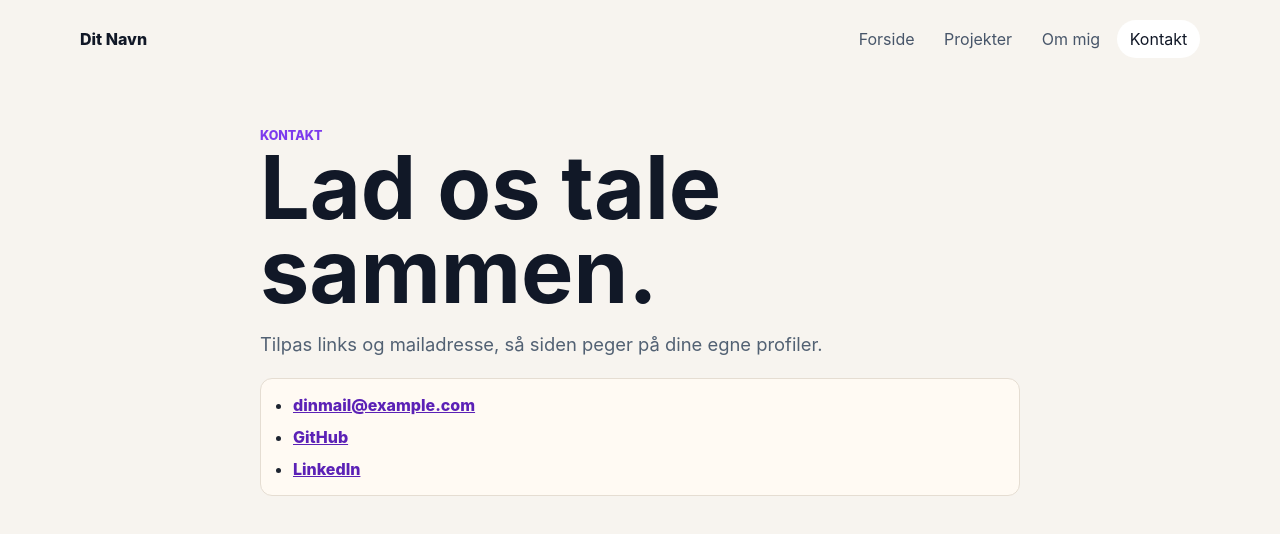
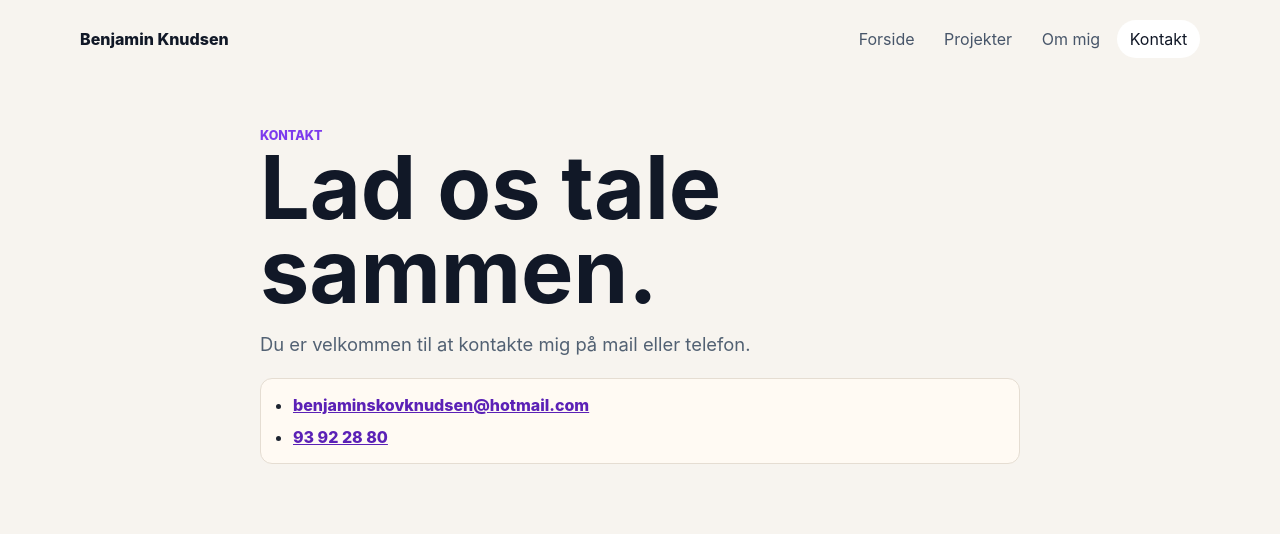
Before and after one commit to benjaminknudsen/benjaminknudsen.github.io, a React (Vite) app: page /contact in a window 1280 px wide. Shown: the top 534 px of the page. Built offline with nearby package versions, Linux system fonts and the light colour scheme.

Commit message:
opsætning-guide

```diff
--- a/src/components/Navbar.jsx
+++ b/src/components/Navbar.jsx
@@ -4,7 +4,7 @@ function Navbar() {
   return (
     <header className="site-header">
       <NavLink className="brand" to="/">
-        Dit Navn
+        Benjamin Knudsen
       </NavLink>
 
       <nav className="site-nav" aria-label="Primær navigation">
--- a/src/pages/ContactPage.jsx
+++ b/src/pages/ContactPage.jsx
@@ -4,22 +4,15 @@ function ContactPage() {
       <p className="eyebrow">Kontakt</p>
       <h1>Lad os tale sammen.</h1>
       <p className="lead">
-        Tilpas links og mailadresse, så siden peger på dine egne profiler.
+        Du er velkommen til at kontakte mig på mail eller telefon.
       </p>
 
       <ul className="contact-list">
         <li>
-          <a href="mailto:dinmail@example.com">dinmail@example.com</a>
+          <a href="mailto:benjaminskovknudsen@hotmail.com">benjaminskovknudsen@hotmail.com</a>
         </li>
         <li>
-          <a href="https://github.com/username" rel="noreferrer" target="_blank">
-            GitHub
-          </a>
-        </li>
-        <li>
-          <a href="https://www.linkedin.com" rel="noreferrer" target="_blank">
-            LinkedIn
-          </a>
+          <a href="tel:+4593922880">93 92 28 80</a>
         </li>
       </ul>
     </div>
```
Also changed, not shown: 15 other files (tests, documents, lock files or other folders).
